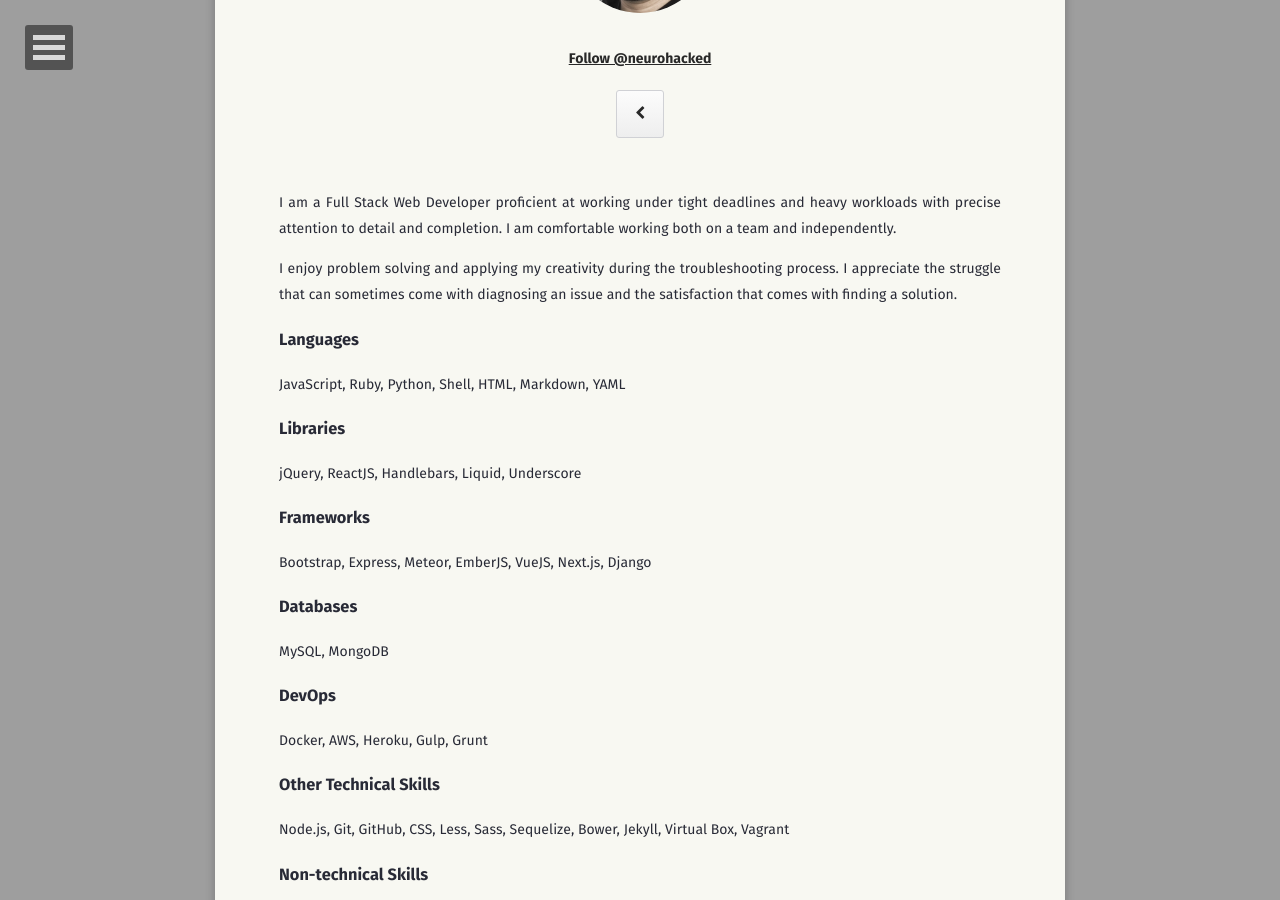
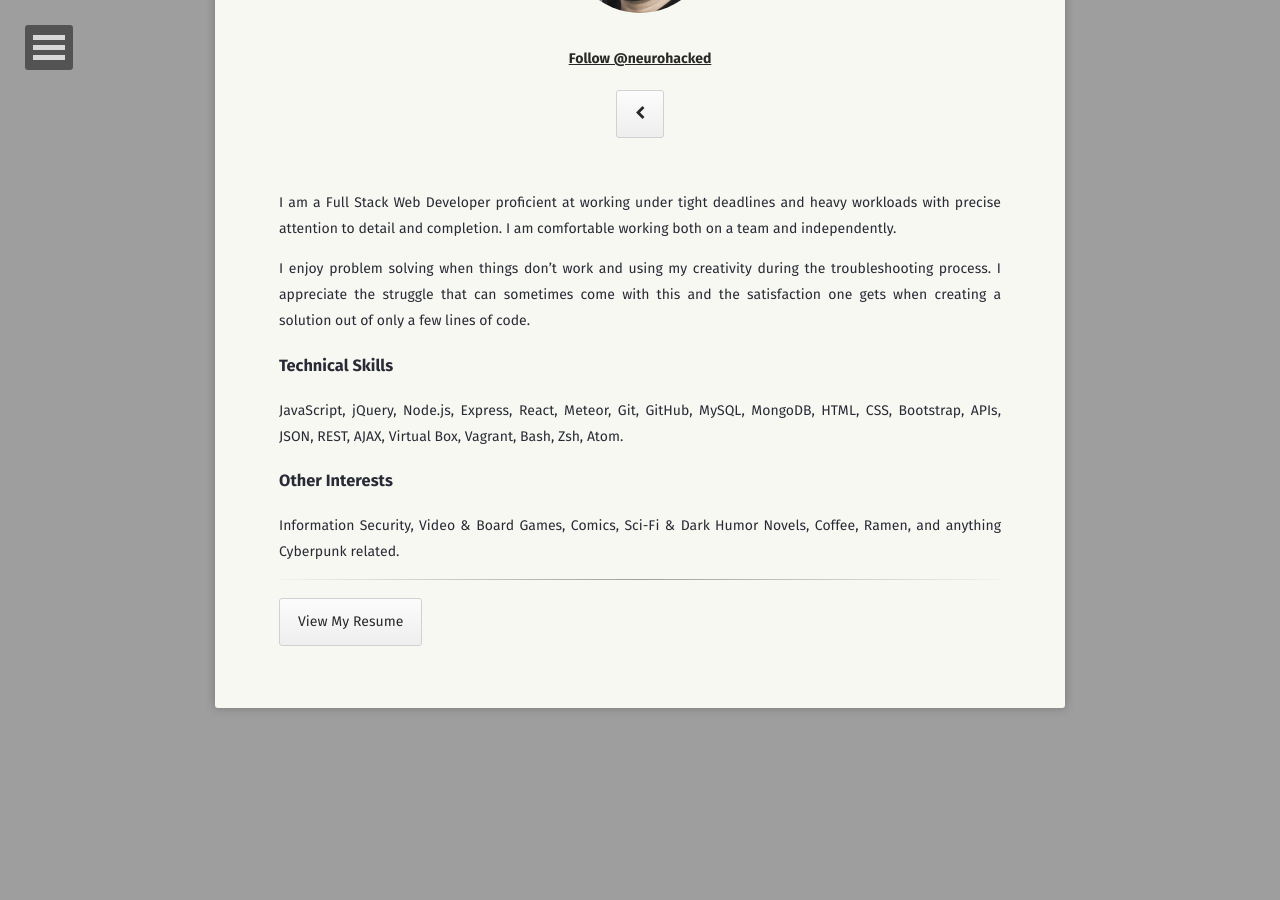
Before and after one commit to neurohacked/neurohacked.github.io, a Jekyll site: the page built from about/index.md, in a window 1280 px wide and 900 px high, scrolled down 319 px. Built offline with Jekyll 4.4.1, drawn with Linux system fonts in a browser that asks for light colours; some web fonts are replaced; after the commit the page ends 1027 px from its top, so only the background shows below that; some of the changed text lies outside the part shown.

Commit message:
Revert "udpate about"
This reverts commit 233635129d8aabf4cd1e66068919470f3d0b514c.

```diff
--- a/about/index.md
+++ b/about/index.md
@@ -8,30 +8,12 @@ comments: false
 ---
 I am a Full Stack Web Developer proficient at working under tight deadlines and heavy workloads with precise attention to detail and completion. I am comfortable working both on a team and independently.
 
-I enjoy problem solving and applying my creativity during the troubleshooting process. I appreciate the struggle that can sometimes come with diagnosing an issue and the satisfaction that comes with finding a solution.
+I enjoy problem solving when things don’t work and using my creativity during the troubleshooting process. I appreciate the struggle that can sometimes come with this and the satisfaction one gets when creating a solution out of only a few lines of code.
 
-### Languages
-JavaScript, Ruby, Python, Shell, HTML, Markdown, YAML
+### Technical Skills
+JavaScript, jQuery, Node.js, Express, React, Meteor, Git, GitHub, MySQL, MongoDB, HTML, CSS, Bootstrap, APIs, JSON, REST, AJAX, Virtual Box, Vagrant, Bash, Zsh, Atom.
 
-### Libraries
-jQuery, ReactJS, Handlebars, Liquid, Underscore
-
-### Frameworks
-Bootstrap, Express, Meteor, EmberJS, VueJS, Next.js, Django
-
-### Databases
-MySQL, MongoDB
-
-### DevOps
-Docker, AWS, Heroku, Gulp, Grunt
-
-### Other Technical Skills
-Node.js, Git, GitHub, CSS, Less, Sass, Sequelize, Bower, Jekyll, Virtual Box, Vagrant
-
-### Non-technical Skills
-Critical Thinking, Agile Development, Process Building, Mind Mapping
-
-### Personal Interests
+### Other Interests
 Information Security, Video & Board Games, Comics, Sci-Fi & Dark Humor Novels, Coffee, Ramen, and anything Cyberpunk related.
 
 ---
```
